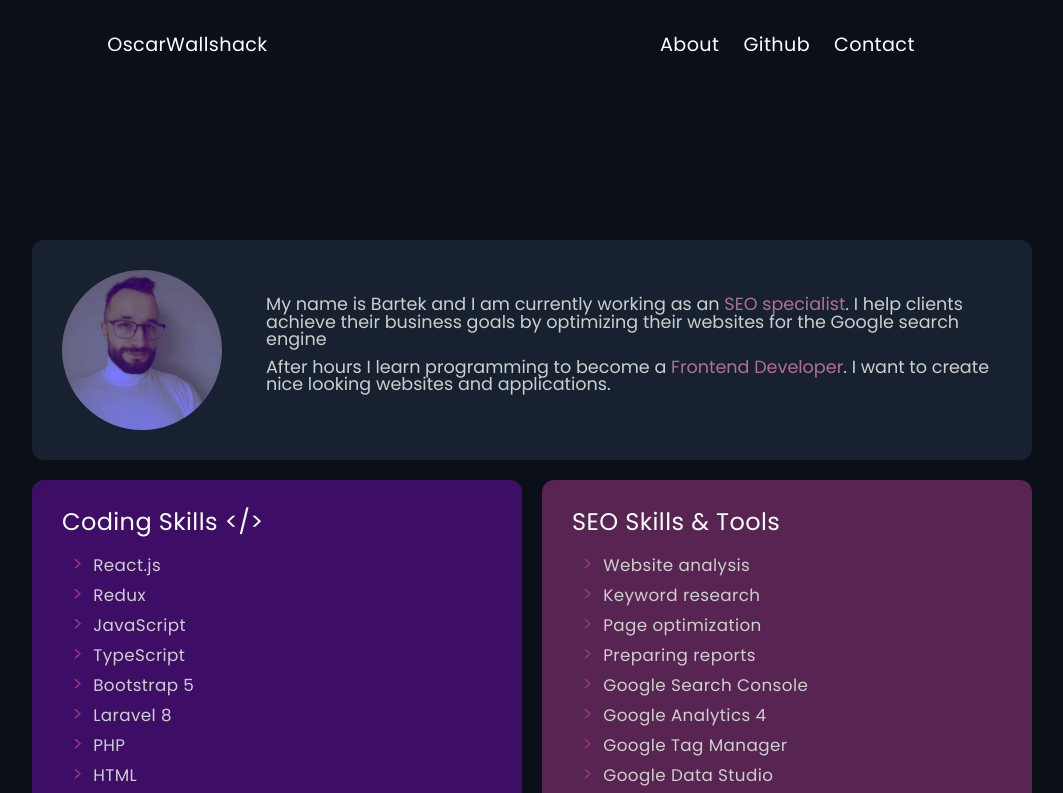
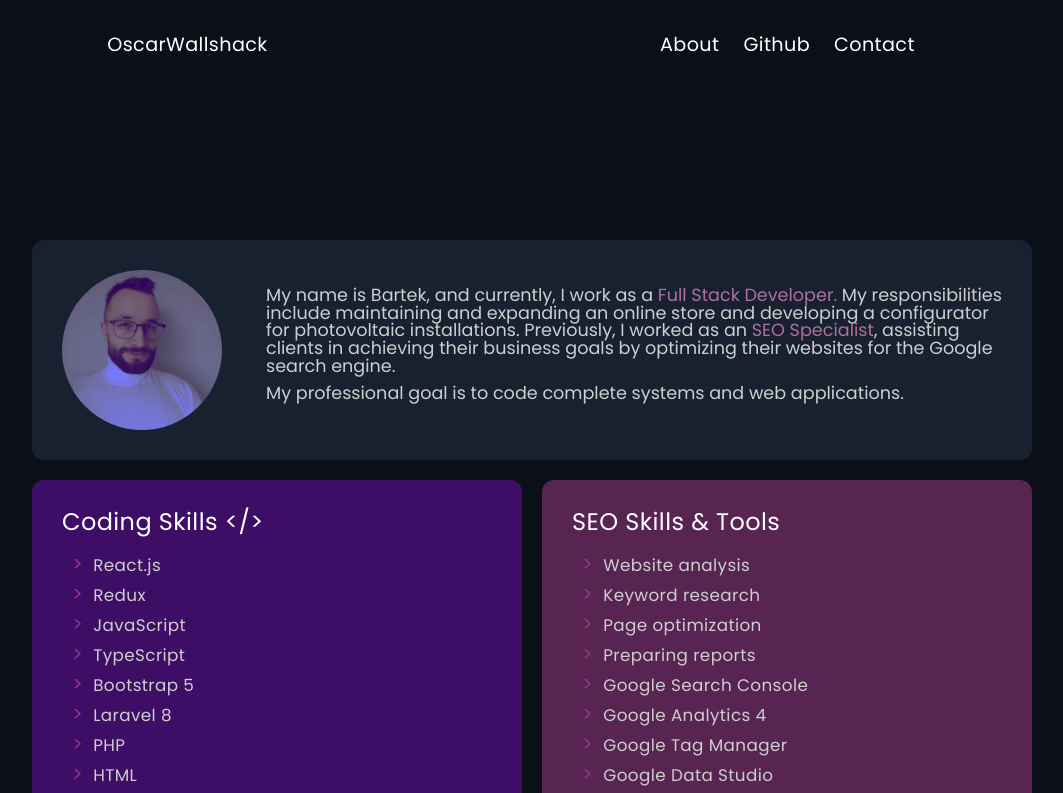
Before and after one commit to oscarwallshack/OscarWallshack.dev, a React (Create React App) app: page /about-me in a window 1280 px wide. Shown: the top 793 px of the page, without its empty margins (108-1171 px from the left). Built offline with nearby package versions, Linux system fonts and the light colour scheme; a web font is replaced by a local one.

Commit message:
introduce update

```diff
--- a/src/components/Layout/Introduce/Introduce.js
+++ b/src/components/Layout/Introduce/Introduce.js
@@ -50,15 +50,17 @@ const Introduce = () => {
           <div className={classes.prof}></div>
           <div>
             <p>
-              My name is Bartek and I am currently working as an{" "}
-              <span>SEO specialist</span>. I help clients achieve their business
-              goals by optimizing their websites for the Google search engine
-            </p>
-            <p>
-              After hours I learn programming to become a{" "}
-              <span>Frontend Developer</span>. I want to create nice looking
-              websites and applications.
-            </p>
+              My name is Bartek, and currently, I work as a{" "}
+              <span>Full Stack Developer.</span> My responsibilities include
+              maintaining and expanding an online store and developing a
+              configurator for photovoltaic installations. Previously, I worked
+              as an <span>SEO Specialist</span>, assisting clients in achieving their
+              business goals by optimizing their websites for the Google search
+              engine.
+              </p>
+              <p>My professional goal is to code complete systems and web
+              applications.</p>
+
           </div>
         </div>
       </div>
```
Also changed, not shown: 1 other file (tests, documents, lock files or other folders).
